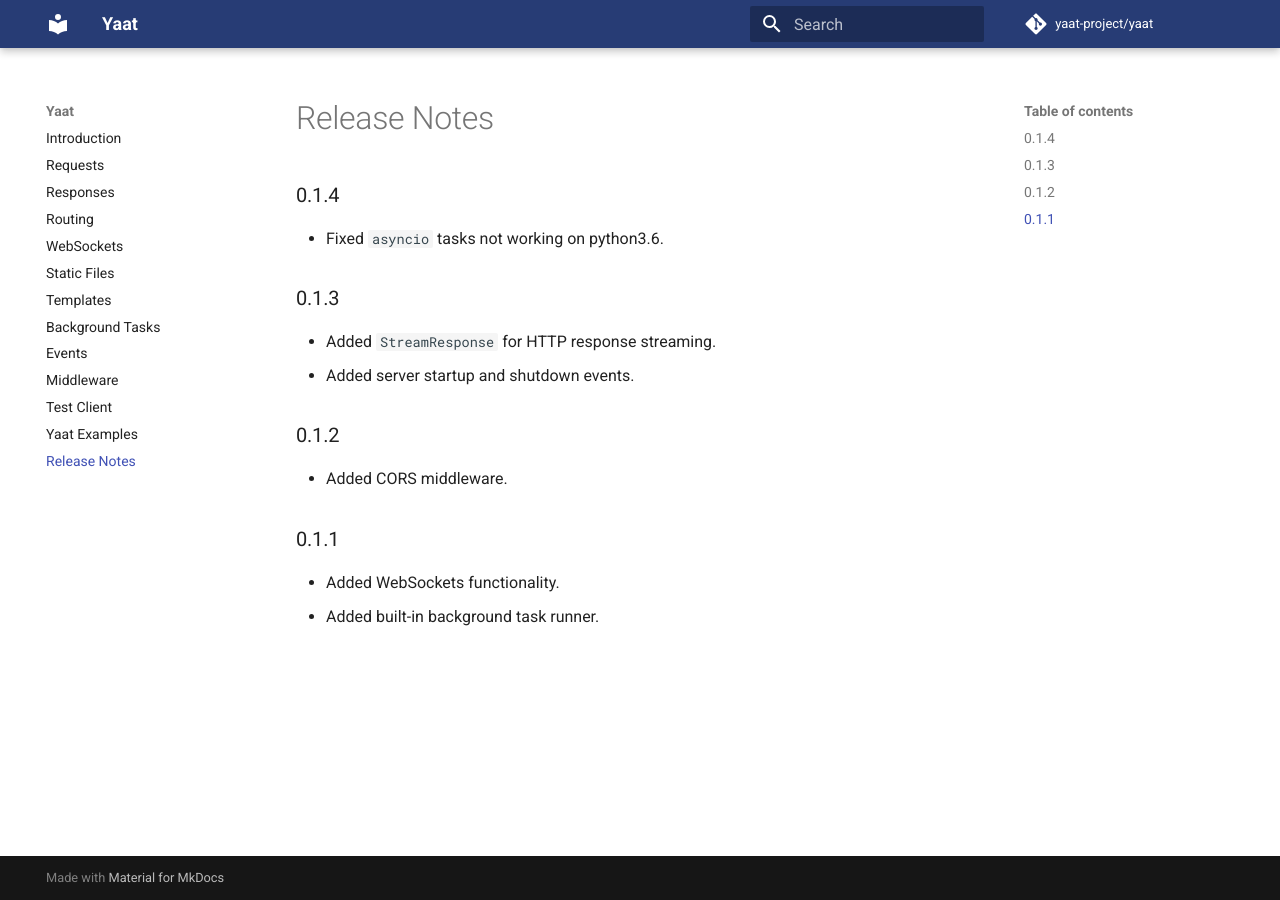
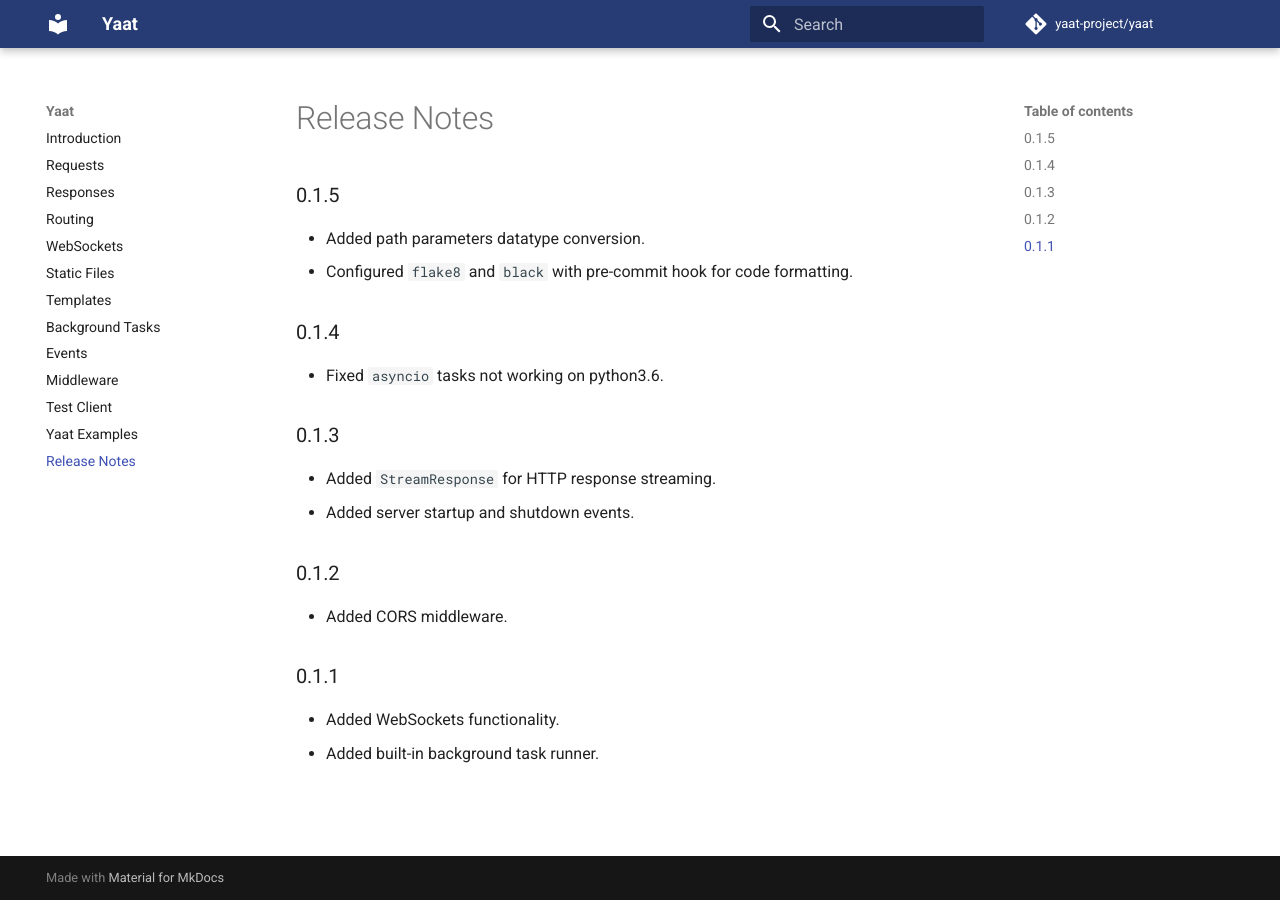
Before and after one commit to yaat-project/yaat, an MkDocs documentation site: the page built from docs/releasenotes.md, in a window 1280 px wide. Built offline with MkDocs 1.6.1 and Material for MkDocs 9.7.7, drawn with Linux system fonts in a browser that asks for light colours; comment, search, counter and statistics services are not loaded.

Commit message:
added release note for upcoming version

```diff
--- a/docs/releasenotes.md
+++ b/docs/releasenotes.md
@@ -1,4 +1,9 @@
 # Release Notes
+
+### 0.1.5
+
+- Added path parameters datatype conversion.
+- Configured `flake8` and `black` with pre-commit hook for code formatting.
 
 ### 0.1.4
 
```
